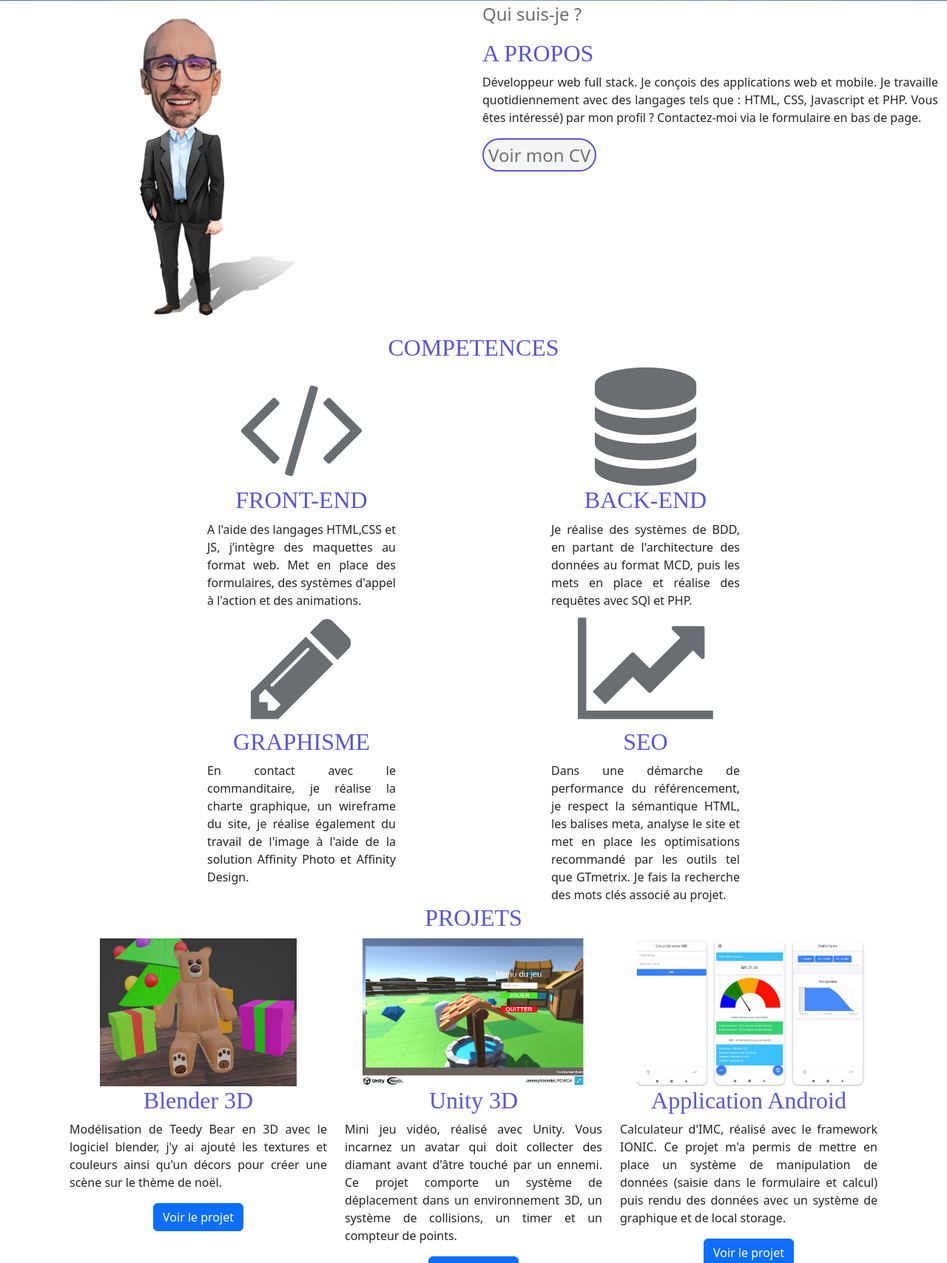
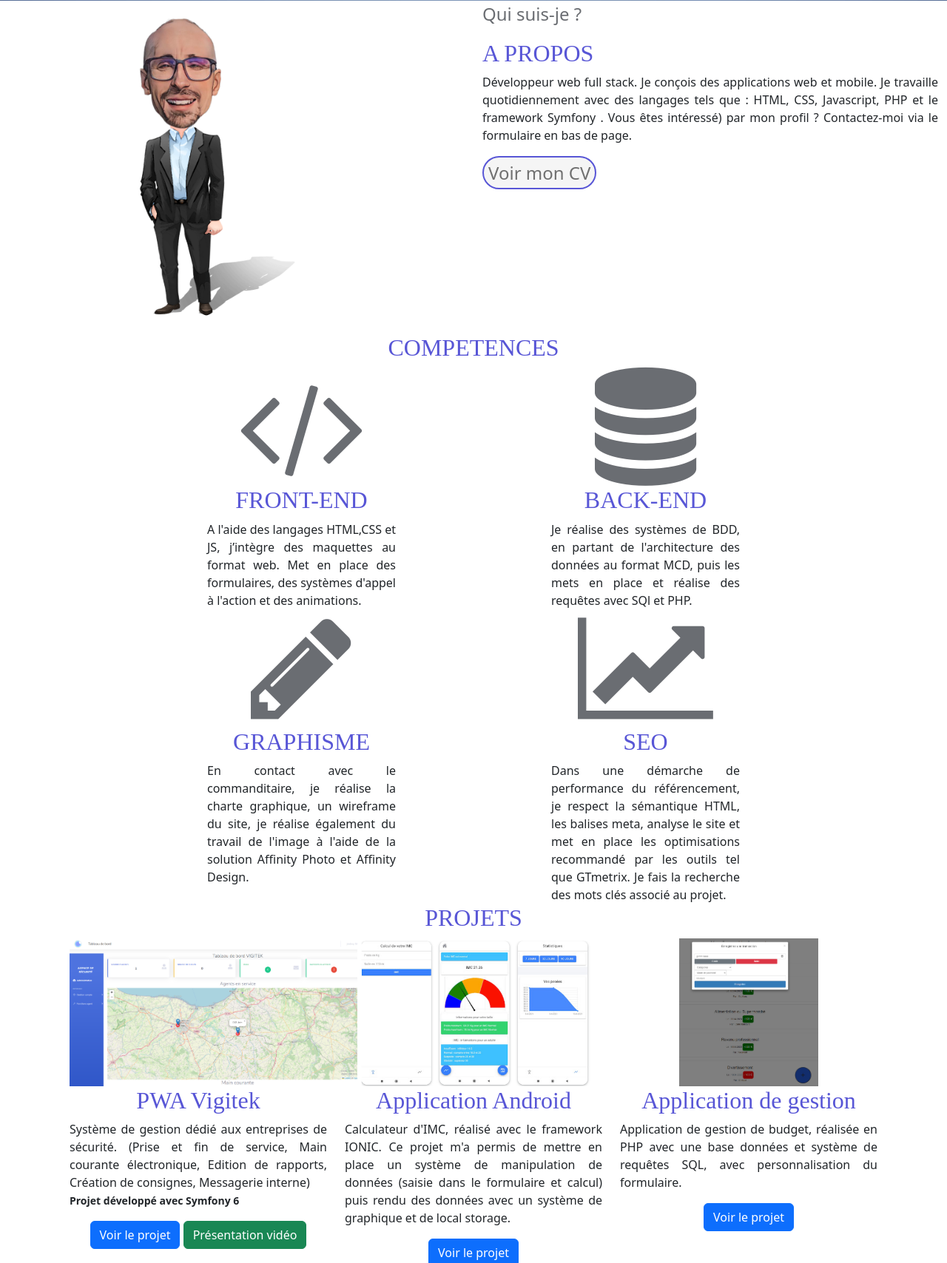
Before and after one commit to Jeremy-MARIETTE/portfolio-full-stack, a PHP site: page / in a window 1280 px wide. Shown: the part 799-2507 px from the top of the page at 74% size. Run offline with PHP 8.4, Linux system fonts and the light colour scheme; some web fonts are replaced.

Commit message:
ajout projet vigitek

```diff
--- a/index.php
+++ b/index.php
@@ -44,7 +44,7 @@
 
 
 
-    <nav class="navbar navbar-expand-md  fixed-top bg-light ">
+    <nav class="navbar navbar-expand-md  fixed-top bg-light">
         <div class="container-fluid">
             <a class="navbar-brand" href="#">Jérémy MARIETTE</a>
             <button class="navbar-toggler" type="button" data-bs-toggle="collapse" data-bs-target="#navbarCollapse" aria-controls="navbarCollapse" aria-expanded="false" aria-label="Toggle navigation">
@@ -90,7 +90,7 @@
                 <p class="questions">Qui suis-je ?</p>
                 <h2 id="titre">A PROPOS</h2>
                 <p>
-                    Développeur web full stack. Je conçois des applications web et mobile. Je travaille quotidiennement avec des langages tels que : HTML, CSS, Javascript et PHP. Vous êtes intéressé) par mon profil ? Contactez-moi via le formulaire en bas de page.
+                    Développeur web full stack. Je conçois des applications web et mobile. Je travaille quotidiennement avec des langages tels que : HTML, CSS, Javascript, PHP et le framework Symfony . Vous êtes intéressé) par mon profil ? Contactez-moi via le formulaire en bas de page.
                 </p>
                 <a href="ressources/jeremy-mariette-cv.pdf"  download>
                     <button id="cv">Voir mon CV</button>
@@ -169,26 +169,22 @@
         <div class="container " id="projets">
             <div class="row ">
                 <h2 class="titre ">PROJETS</h2>
+
                 <div class="col-sm-12 col-md-4 col-lg-4 ">
-                    <img class="card-img-top " src="ressources/teddy/teddy_bear_size.jpeg.jpg" alt="Card image cap ">
+                    <img class="card-img-top " src="ressources/dashboard.png" alt="Card image cap ">
                     <div class="card-body ">
-                        <h2>Blender 3D</h2>
-                        <p class="card-text ">Modélisation de Teedy Bear en 3D avec le logiciel blender, j'y ai ajouté les textures et couleurs
-                            ainsi qu'un décors pour créer une scène sur le thème de noël.</p>
-                        <a href="ressources/teddy/teddy_bear.blend" class="btn btn-primary ">Voir le projet</a>
+                        <h2>PWA Vigitek</h2>
+                        <p class="card-text ">Système de gestion dédié aux entreprises de sécurité.
+                        (Prise et fin de service, Main courante électronique, Edition de rapports, Création de consignes, Messagerie interne)</br>
+                        <small><b>Projet développé avec Symfony 6</b></small>
+                        </p>
+                        <a href="https://vigitek.fr/" target="_blank" class="btn btn-primary ">Voir le projet</a>
+
+                        <a href="https://youtu.be/Wm_pZRckWAU" target="_blank" class="btn btn-success">Présentation vidéo</a>
                     </div>
 
                 </div>
-                <div class="col-sm-12 col-md-4 col-lg-4 ">
-                    <img class="card-img-top " src="ressources/unity/jeu-unity.png" alt="Card image cap ">
-                    <div class="card-body ">
-                        <h2>Unity 3D</h2>
-                        <p class="card-text ">Mini jeu vidéo, réalisé avec Unity. Vous incarnez un avatar qui doit collecter des diamant avant d'âtre touché par un ennemi. Ce projet comporte un système de déplacement dans un environnement 3D, un système de collisions, un timer et un compteur de points.
-                        </p>
-                        <a href="http://jmariette.alwaysdata.net/unity/" target="_blank" class="btn btn-primary ">Voir le projet</a>
-                    </div>
 
-                </div>
                 <div class="col-sm-12 col-md-4 col-lg-4 ">
                     <img class="card-img-top " src="ressources/imc.png" alt="Card image cap ">
                     <div class="card-body ">
@@ -200,6 +196,20 @@
                     </div>
 
                 </div>
+
+                <div class="col-sm-12 col-md-4 col-lg-4 ">
+                    <img class="card-img-top " src="ressources/gestion.png" alt="Card image cap ">
+                    <div class="card-body ">
+                        <h2>Application de gestion</h2>
+                        <p class="card-text ">Application de gestion de budget, réalisée en PHP avec une base données et système de requêtes SQL, avec personnalisation du formulaire.
+                        </p>
+                        <a href="http://jmariette.alwaysdata.net/gestion" target="_blank" class="btn btn-primary ">Voir le projet</a>
+                    </div>
+
+                </div>
+
+
+
 
             </div>
         </div>
@@ -218,24 +228,25 @@
                     </div>
 
                 </div>
+
                 <div class="col-sm-12 col-md-4 col-lg-4 ">
-                    <img class="card-img-top " src="ressources/gestion.png" alt="Card image cap ">
+                    <img class="card-img-top " src="ressources/unity/jeu-unity.png" alt="Card image cap ">
                     <div class="card-body ">
-                        <h2>Application de gestion</h2>
-                        <p class="card-text ">Application de gestion de budget, réalisée en PHP avec une base données et système de requêtes SQL, avec personnalisation du formulaire.
+                        <h2>Unity 3D</h2>
+                        <p class="card-text ">Mini jeu vidéo, réalisé avec Unity. Vous incarnez un avatar qui doit collecter des diamant avant d'âtre touché par un ennemi. Ce projet comporte un système de déplacement dans un environnement 3D, un système de collisions, un timer et un compteur de points.
                         </p>
-                        <a href="http://jmariette.alwaysdata.net/gestion" target="_blank" class="btn btn-primary ">Voir le projet</a>
+                        <a href="http://jmariette.alwaysdata.net/unity/" target="_blank" class="btn btn-primary ">Voir le projet</a>
                     </div>
 
                 </div>
+
                 <div class="col-sm-12 col-md-4 col-lg-4 ">
-                    <img class="card-img-top " src="images/projet.jpg " alt="Card image cap ">
+                    <img class="card-img-top " src="ressources/teddy/teddy_bear_size.jpeg.jpg" alt="Card image cap ">
                     <div class="card-body ">
-                        <h2>Application Android</h2>
-                        <p class="card-text ">Calculateur d'IMC, réalisé avec le framework IONIC. Ce projet m'a permis de mettre en place un système de manipulation de données (saisie dans le formulaire
-                            et calcul) puis rendu des données avec un système de graphique et de local storage.
-                        </p>
-                        <a href="# " class="btn btn-primary ">Voir le projet</a>
+                        <h2>Blender 3D</h2>
+                        <p class="card-text ">Modélisation de Teedy Bear en 3D avec le logiciel blender, j'y ai ajouté les textures et couleurs
+                            ainsi qu'un décors pour créer une scène sur le thème de noël.</p>
+                        <a href="ressources/teddy/teddy_bear.blend" class="btn btn-primary ">Voir le projet</a>
                     </div>
 
                 </div>
```
Also changed, not shown: ressources/dashboard.png (added).
